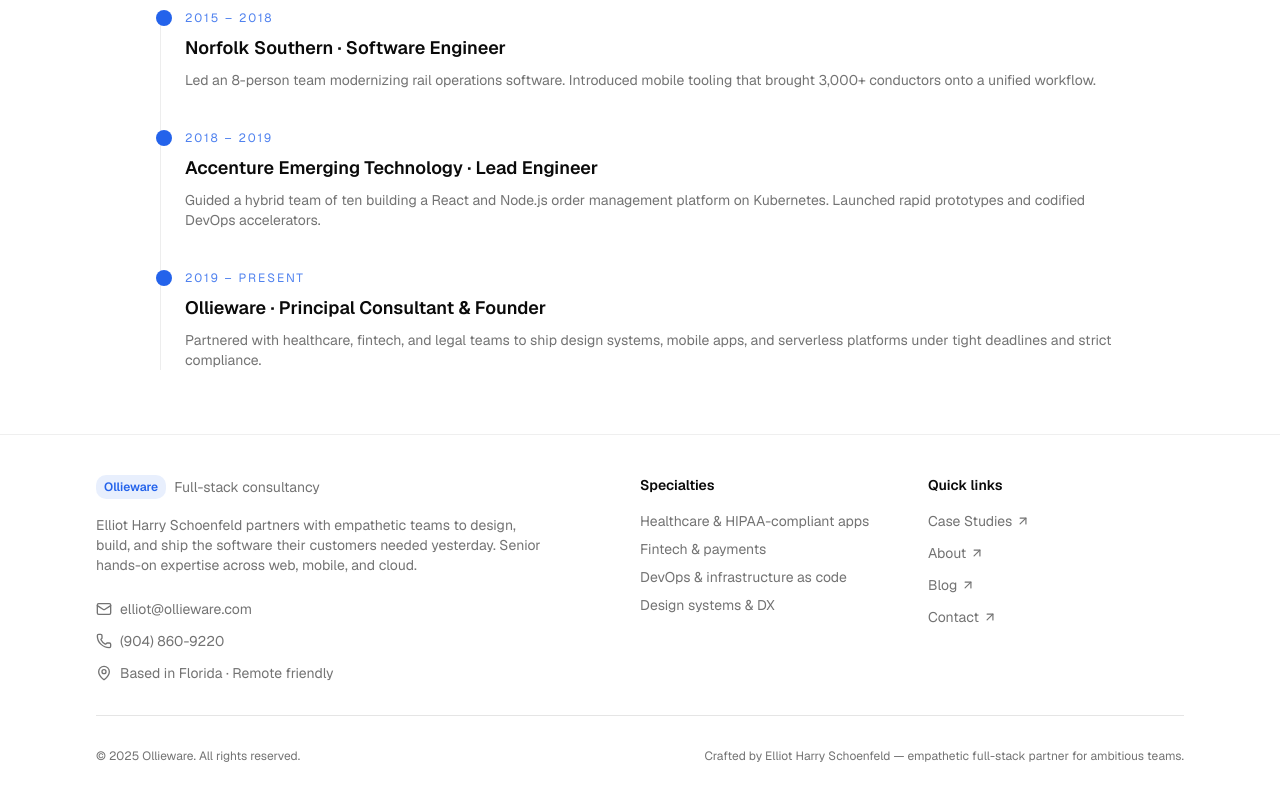
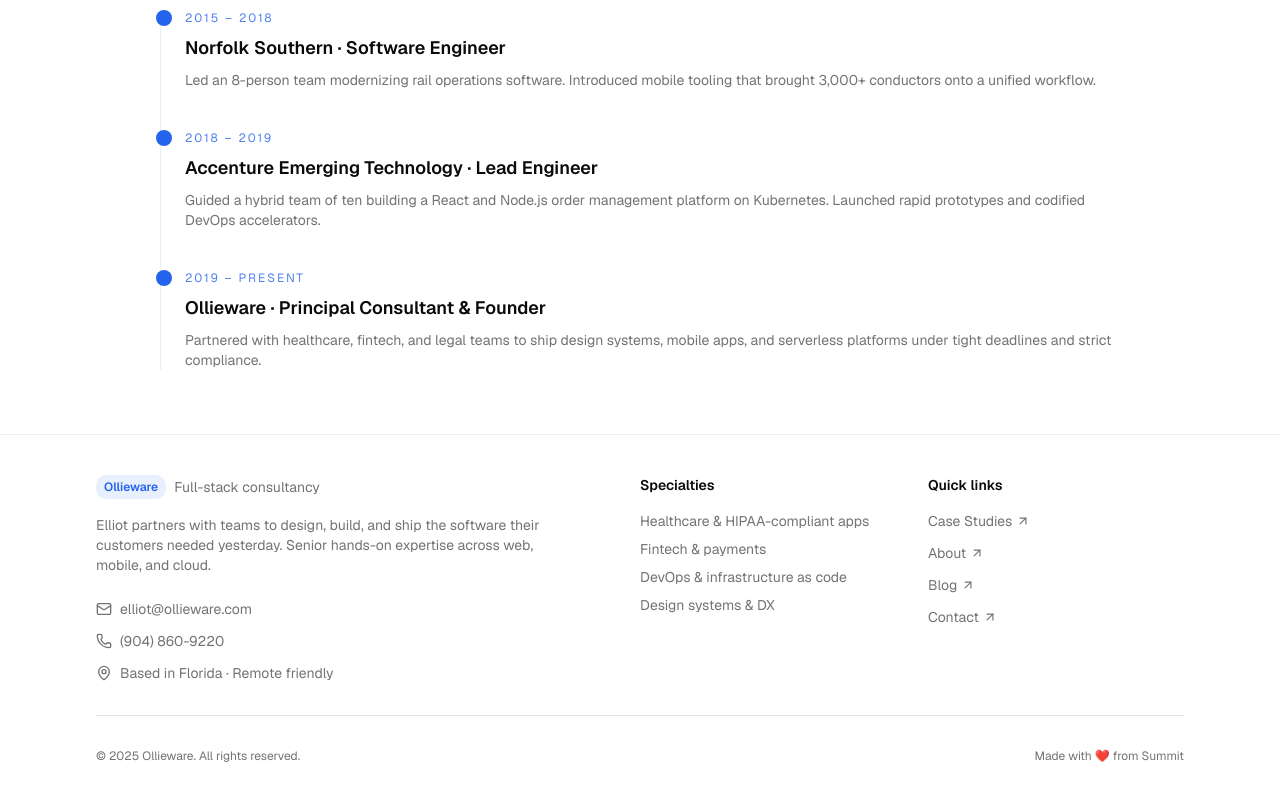
Before and after one commit to schoenfelde/ollieware-home, a Next.js app: page /about in a window 1280 px wide. Shown: the part 1226-2026 px from the top of the page. Built offline with nearby package versions, Linux system fonts and the light colour scheme.

Commit message:
copy updates

```diff
--- a/src/app/about/page.tsx
+++ b/src/app/about/page.tsx
@@ -57,7 +57,7 @@ const timeline = [
 export const metadata: Metadata = {
   title: "About Elliot",
   description:
-    "Get to know Elliot Harry Schoenfeld, the empathetic full-stack consultant behind Ollieware.",
+    "Get to know Elliot, the full-stack consultant behind Ollieware.",
 };
 
 export default function AboutPage() {
--- a/src/app/layout.tsx
+++ b/src/app/layout.tsx
@@ -17,9 +17,9 @@ const geistMono = Geist_Mono({
 });
 
 const defaultTitle =
-  "Ollieware | Full-stack product consultancy led by Elliot Harry Schoenfeld";
+  "Ollieware | Full-stack Product Consultancy";
 const defaultDescription =
-  "Empathetic senior engineer helping regulated teams ship the software their customers needed yesterday. React, Node, cloud, and mobile expertise — with a free discovery call.";
+  "Senior engineer helping regulated teams ship the software their customers needed yesterday. React, Node, cloud, and mobile expertise — with a free discovery call.";
 
 export const metadata: Metadata = {
   metadataBase: new URL("https://ollieware.com"),
@@ -41,7 +41,7 @@ export const metadata: Metadata = {
     title: defaultTitle,
     description: defaultDescription,
   },
-  authors: [{ name: "Elliot Harry Schoenfeld", url: "https://ollieware.com" }],
+  authors: [{ name: "Elliot Schoenfeld", url: "https://ollieware.com" }],
   keywords: [
     "Ollieware",
     "software consultant",
--- a/src/components/layout/site-footer.tsx
+++ b/src/components/layout/site-footer.tsx
@@ -34,7 +34,7 @@ export function SiteFooter() {
               </span>
             </div>
             <p className="max-w-md text-sm text-muted-foreground">
-              Elliot Harry Schoenfeld partners with empathetic teams to design,
+              Elliot partners with teams to design,
               build, and ship the software their customers needed yesterday.
               Senior hands-on expertise across web, mobile, and cloud.
             </p>
@@ -94,8 +94,7 @@ export function SiteFooter() {
         <div className="flex flex-col gap-4 text-xs text-muted-foreground sm:flex-row sm:items-center sm:justify-between">
           <p>© {new Date().getFullYear()} Ollieware. All rights reserved.</p>
           <p className="sm:text-right">
-            Crafted by Elliot Harry Schoenfeld — empathetic full-stack partner
-            for ambitious teams.
+            Made with ❤️ from Summit
           </p>
         </div>
       </div>
--- a/src/components/sections/hero.tsx
+++ b/src/components/sections/hero.tsx
@@ -29,7 +29,7 @@ export function HeroSection() {
               now.
             </h1>
             <p className="max-w-2xl text-lg text-muted-foreground">
-              I&apos;m Elliot Harry Schoenfeld — the founder of Ollieware. I help
+              I&apos;m Elliot Schoenfeld — the founder of Ollieware. I help
               regulated startups and enterprises ship reliable software fast,
               while keeping customers, compliance, and internal teams delighted.
             </p>
```
